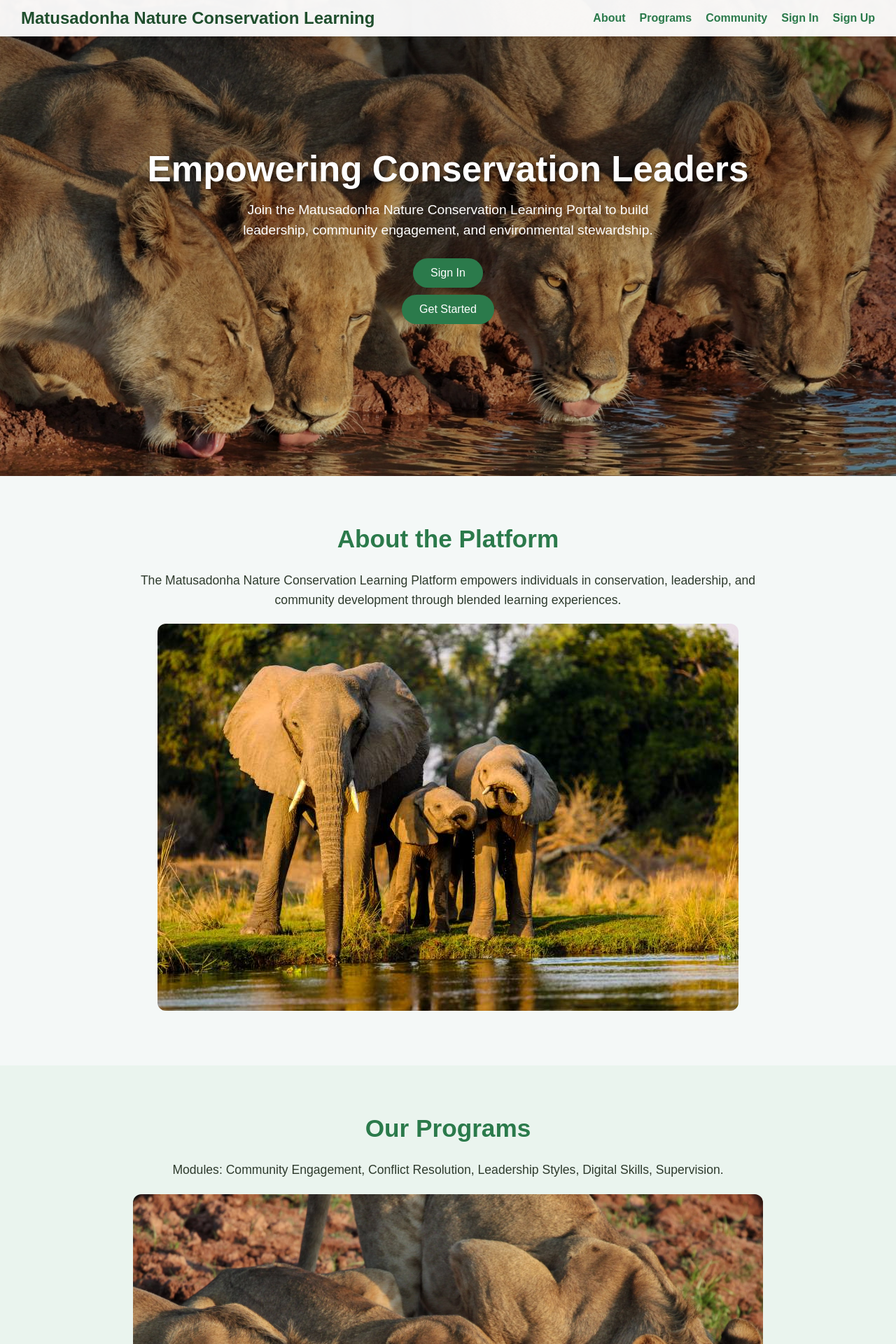
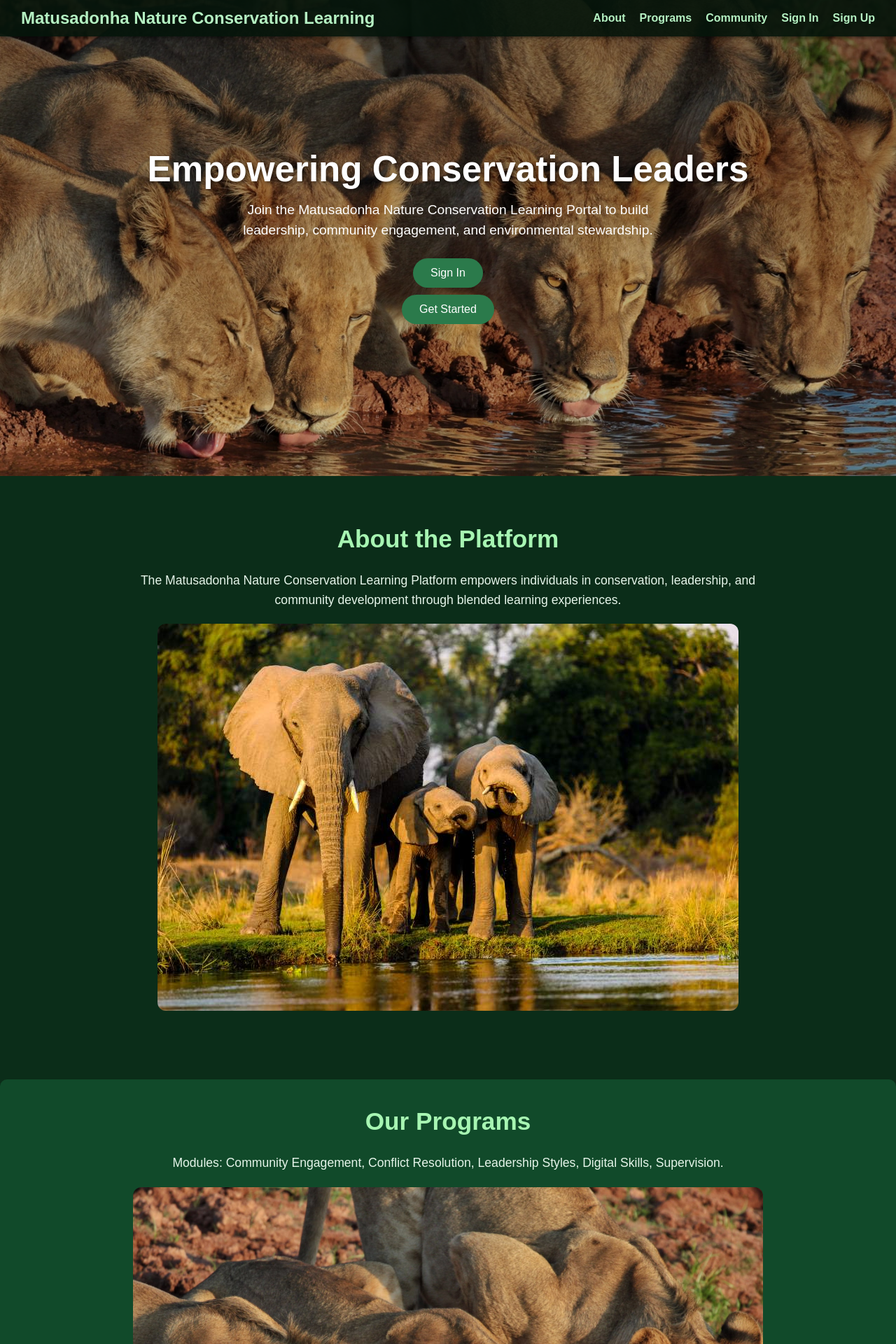
Before and after one commit to BantuITBS/Matusadonha-Nature-Conservation-e-learning, a Django app: page / in a window 1280 px wide. Shown: the top 1920 px of the page at 70% size. Run offline with Django 5.2, Linux system fonts and the light colour scheme.

Commit message:
Update home.html

```diff
--- a/templates/home.html
+++ b/templates/home.html
@@ -1,41 +1,178 @@
-{% load static %}
 <!DOCTYPE html>
 <html lang="en">
 <head>
     <meta charset="UTF-8">
-    <title>Matusadonha Nature Conservation e-Learning</title>
+    <title>Matusadonha Nature Conservation Learning</title>
     <meta name="viewport" content="width=device-width, initial-scale=1.0">
     <style>
-        * { margin: 0; padding: 0; box-sizing: border-box; font-family: 'Poppins', sans-serif; }
-        body { background-color: #f4f8f7; color: #2e3b2d; overflow-x: hidden; }
+        * {
+            margin: 0;
+            padding: 0;
+            box-sizing: border-box;
+            font-family: 'Poppins', sans-serif;
+        }
+
+        /* 🌿 Dark green theme applied */
+        body {
+            background-color: #0b2d19; /* dark forest green */
+            color: #e6f5ea; /* soft white-green text for readability */
+            overflow-x: hidden;
+        }
+
         header {
             background: linear-gradient(rgba(0,0,0,0.4), rgba(0,0,0,0.2)),
                         url('/static/images/mnc.jpg') center/cover no-repeat;
-            height: 85vh; display: flex; flex-direction: column; align-items: center; justify-content: center; color: white; text-align: center;
+            height: 85vh;
+            display: flex;
+            flex-direction: column;
+            align-items: center;
+            justify-content: center;
+            color: white;
+            text-align: center;
         }
-        header h1 { font-size: 3.2em; margin-bottom: 15px; text-shadow: 2px 2px 6px rgba(0,0,0,0.6); }
-        header p { font-size: 1.2em; max-width: 600px; line-height: 1.5; margin-bottom: 20px; }
-        header button { background: #2b7a4b; border: none; color: white; padding: 12px 25px; font-size: 1em; border-radius: 25px; margin: 5px; cursor: pointer; transition: 0.3s; }
+
+        header h1 {
+            font-size: 3.2em;
+            margin-bottom: 15px;
+            text-shadow: 2px 2px 6px rgba(0,0,0,0.6);
+        }
+
+        header p {
+            font-size: 1.2em;
+            max-width: 600px;
+            line-height: 1.5;
+            margin-bottom: 20px;
+        }
+
+        header button {
+            background: #2b7a4b;
+            border: none;
+            color: white;
+            padding: 12px 25px;
+            font-size: 1em;
+            border-radius: 25px;
+            margin: 5px;
+            cursor: pointer;
+            transition: 0.3s;
+        }
+
         header button:hover { background: #195834; }
-        nav { position: fixed; top: 0; width: 100%; background: rgba(255,255,255,0.95); display: flex; justify-content: space-between; align-items: center; padding: 12px 30px; box-shadow: 0 2px 5px rgba(0,0,0,0.1); z-index: 999; }
-        nav h2 { color: #1f4e2d; }
+
+        nav {
+            position: fixed;
+            top: 0;
+            width: 100%;
+            background: rgba(5, 20, 10, 0.9); /* dark translucent nav */
+            display: flex;
+            justify-content: space-between;
+            align-items: center;
+            padding: 12px 30px;
+            box-shadow: 0 2px 5px rgba(0,0,0,0.5);
+            z-index: 999;
+        }
+
+        nav h2 { color: #b5f0c2; }
         nav ul { list-style: none; display: flex; gap: 20px; }
-        nav ul li a { text-decoration: none; color: #2b7a4b; font-weight: 600; transition: 0.3s; }
-        nav ul li a:hover { color: #195834; }
+        nav ul li a { text-decoration: none; color: #b5f0c2; font-weight: 600; transition: 0.3s; }
+        nav ul li a:hover { color: #6ef09a; }
+
         section { padding: 70px 20px; text-align: center; }
-        .section-title { font-size: 2.2em; color: #2b7a4b; margin-bottom: 25px; }
-        .about, .programs, .community { max-width: 900px; margin: 0 auto; line-height: 1.6; font-size: 1.1em; }
-        footer { background: #2b7a4b; color: white; text-align: center; padding: 25px 0; margin-top: 50px; }
-        .modal { display: none; position: fixed; z-index: 1000; padding-top: 100px; left: 0; top: 0; width: 100%; height: 100%; overflow: auto; background-color: rgba(0,0,0,0.6); }
-        .modal-content { background-color: #fefefe; margin: auto; padding: 30px; border: 1px solid #888; width: 90%; max-width: 400px; border-radius: 12px; }
-        .modal-content h3 { margin-bottom: 15px; color: #2b7a4b; }
-        .modal-content input { width: 100%; padding: 10px; margin: 10px 0; border: 1px solid #ccc; border-radius: 8px; }
-        .modal-content button { width: 100%; background: #2b7a4b; color: white; border: none; padding: 12px; border-radius: 8px; cursor: pointer; }
-        .close { color: #aaa; float: right; font-size: 22px; cursor: pointer; }
-        .close:hover { color: black; }
-        @media(max-width: 768px) { header h1 { font-size: 2.2em; } nav ul { display: none; } }
+
+        .section-title {
+            font-size: 2.2em;
+            color: #a7f5b2;
+            margin-bottom: 25px;
+        }
+
+        .about, .programs, .community {
+            max-width: 900px;
+            margin: 0 auto;
+            line-height: 1.6;
+            font-size: 1.1em;
+        }
+
+        /* Add slightly lighter green for section background contrast */
+        #programs, #community {
+            background: #114a2a;
+            border-radius: 10px;
+            padding: 40px;
+            margin-top: 20px;
+        }
+
+        footer {
+            background: #123d24;
+            color: #c8f3d4;
+            text-align: center;
+            padding: 25px 0;
+            margin-top: 50px;
+        }
+
+        /* Modals */
+        .modal {
+            display: none;
+            position: fixed;
+            z-index: 1000;
+            padding-top: 100px;
+            left: 0;
+            top: 0;
+            width: 100%;
+            height: 100%;
+            overflow: auto;
+            background-color: rgba(0,0,0,0.6);
+        }
+
+        .modal-content {
+            background-color: #1d3f2a;
+            color: #e6f5ea;
+            margin: auto;
+            padding: 30px;
+            border: 1px solid #6ef09a;
+            width: 90%;
+            max-width: 400px;
+            border-radius: 12px;
+        }
+
+        .modal-content h3 {
+            margin-bottom: 15px;
+            color: #a7f5b2;
+        }
+
+        .modal-content input {
+            width: 100%;
+            padding: 10px;
+            margin: 10px 0;
+            border: 1px solid #3f8258;
+            border-radius: 8px;
+            background: #0e2b18;
+            color: #e6f5ea;
+        }
+
+        .modal-content button {
+            width: 100%;
+            background: #2b7a4b;
+            color: white;
+            border: none;
+            padding: 12px;
+            border-radius: 8px;
+            cursor: pointer;
+        }
+
+        .close {
+            color: #aaa;
+            float: right;
+            font-size: 22px;
+            cursor: pointer;
+        }
+
+        .close:hover { color: #fff; }
+
+        @media(max-width: 768px) {
+            header h1 { font-size: 2.2em; }
+            nav ul { display: none; }
+        }
     </style>
 </head>
+
 <body>
     <nav>
         <h2>Matusadonha Nature Conservation Learning</h2>
@@ -63,7 +200,7 @@
         </div>
     </section>
 
-    <section id="programs" style="background:#eaf4ee;">
+    <section id="programs">
         <h2 class="section-title">Our Programs</h2>
         <div class="programs">
             <p>Modules: Community Engagement, Conflict Resolution, Leadership Styles, Digital Skills, Supervision.</p>
```
